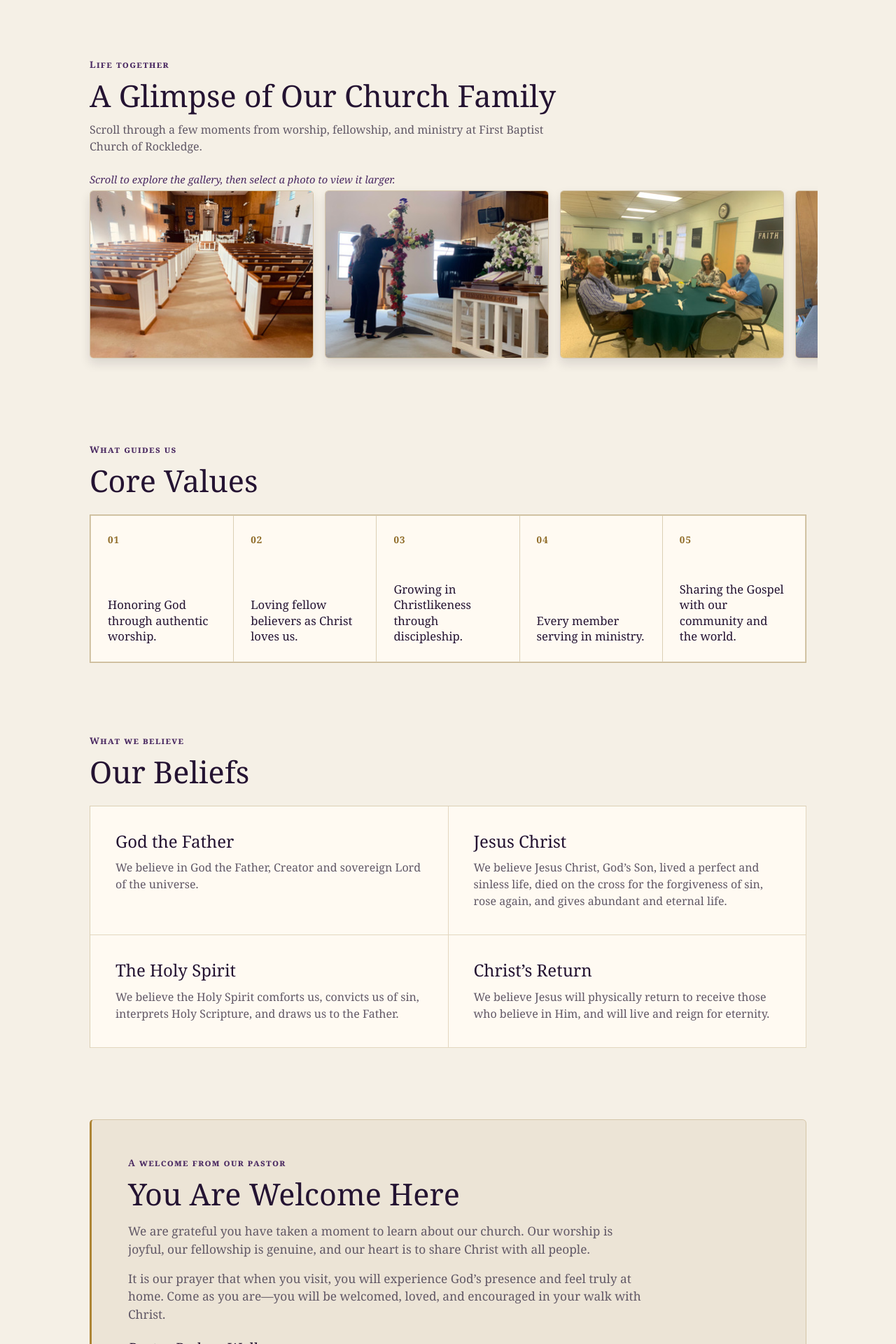
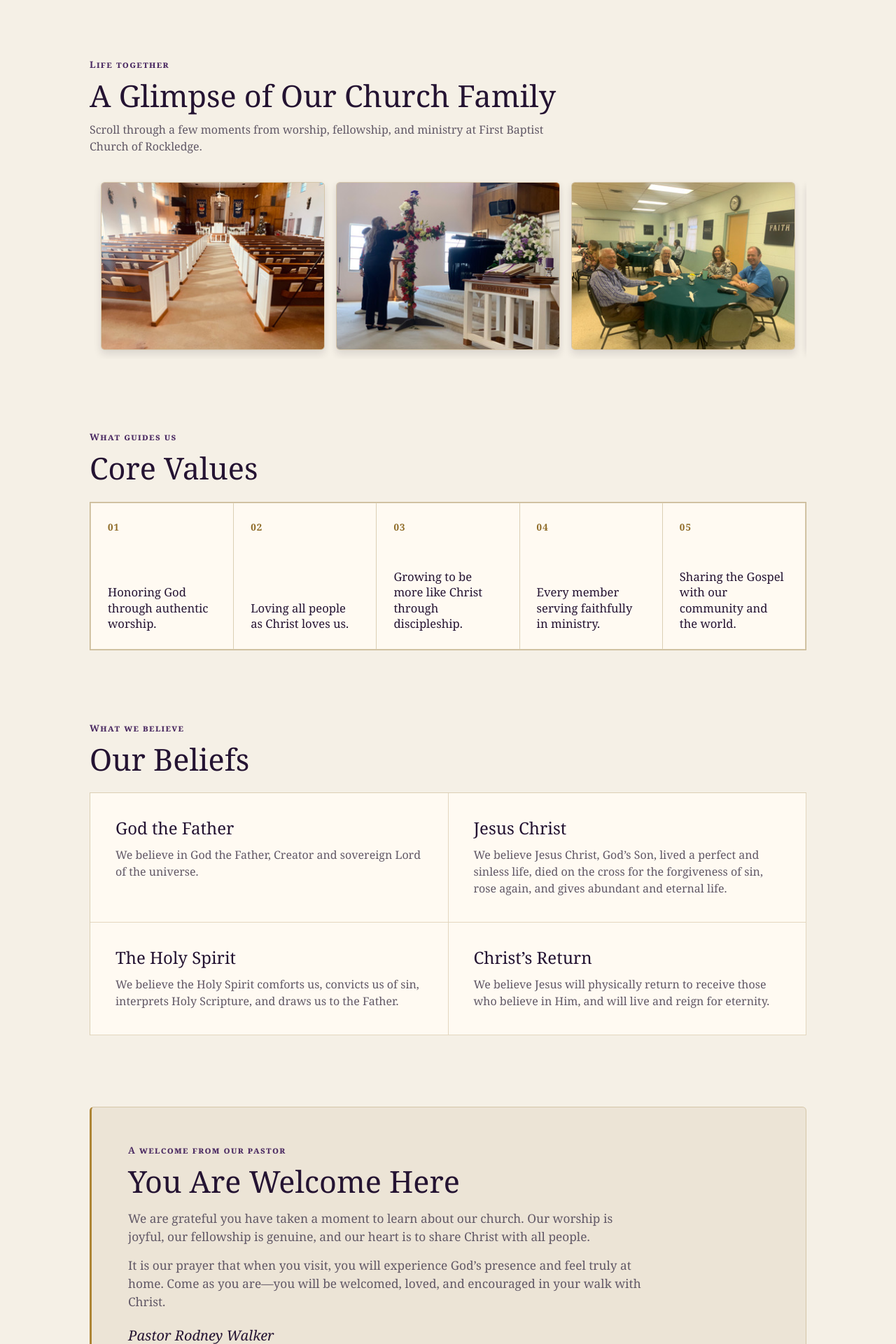
Before and after one commit to fbcrockledgewebdemo/fbcrockledgewebdemo.github.io, a Jekyll site: the page built from about/index.html, in a window 1280 px wide. Shown: the part 600-2520 px from the top of the page at 70% size. Built offline with Jekyll 4.4.1, drawn with Linux system fonts in a browser that asks for light colours.

Commit message:
Refine gallery viewer

```diff
--- a/about/index.html
+++ b/about/index.html
@@ -18,8 +18,7 @@
         <h2 id="gallery-heading">A Glimpse of Our Church Family</h2>
         <p>Scroll through a few moments from worship, fellowship, and ministry at First Baptist Church of Rockledge.</p>
       </div>
-      <p class="about-gallery-hint">Scroll to explore the gallery, then select a photo to view it larger.</p>
-      <div class="about-gallery-track" data-gallery-track tabindex="0" aria-label="Church photo gallery">
+      <div class="about-gallery-track" data-gallery-track>
         {% for photo in site.data.about_gallery.gallery %}
           <figure>
             <button class="about-gallery-trigger" type="button" data-gallery-trigger aria-label="View photo {{ forloop.index }} of {{ forloop.length }}: {{ photo.alt | escape }}">
@@ -35,7 +34,6 @@
           <button class="about-gallery-lightbox-close" type="button" data-gallery-close aria-label="Close photo viewer">Close <span aria-hidden="true">×</span></button>
         </div>
         <img data-gallery-image src="" alt="">
-        <p class="about-gallery-lightbox-caption" data-gallery-caption></p>
         <div class="about-gallery-lightbox-controls">
           <button type="button" data-gallery-previous>← Previous</button>
           <button type="button" data-gallery-next>Next →</button>
@@ -50,9 +48,9 @@
       </div>
       <ol class="about-values-list">
         <li><span aria-hidden="true">01</span><p>Honoring God through authentic worship.</p></li>
-        <li><span aria-hidden="true">02</span><p>Loving fellow believers as Christ loves us.</p></li>
-        <li><span aria-hidden="true">03</span><p>Growing in Christlikeness through discipleship.</p></li>
-        <li><span aria-hidden="true">04</span><p>Every member serving in ministry.</p></li>
+        <li><span aria-hidden="true">02</span><p>Loving all people as Christ loves us.</p></li>
+        <li><span aria-hidden="true">03</span><p>Growing to be more like Christ through discipleship.</p></li>
+        <li><span aria-hidden="true">04</span><p>Every member serving faithfully in ministry.</p></li>
         <li><span aria-hidden="true">05</span><p>Sharing the Gospel with our community and the world.</p></li>
       </ol>
     </section>
--- a/assets/css/styles.css
+++ b/assets/css/styles.css
@@ -58,13 +58,20 @@
 html {
   color-scheme: light;
   background: var(--purple-850);
+  max-width: 100%;
+  overflow-x: hidden;
+  overscroll-behavior-x: none;
   scroll-behavior: smooth;
 }
 
 body {
+  width: 100%;
+  max-width: 100%;
   min-width: 320px;
   min-height: 100vh;
   margin: 0;
+  overflow-x: hidden;
+  overscroll-behavior-x: none;
   color: var(--text-primary);
   background: var(--purple-850);
   display: flex;
@@ -1033,8 +1040,7 @@
 .about-gallery-track {
   display: flex;
   gap: 1rem;
-  padding: 1rem 1rem 1.2rem;
-  margin: -0.75rem -1rem 0;
+  padding: 0.9rem 1rem 0.8rem;
   overflow-x: auto;
   overscroll-behavior-inline: contain;
   scroll-snap-type: inline mandatory;
@@ -1042,18 +1048,6 @@
   scrollbar-width: thin;
 }
 
-.about-gallery-hint {
-  margin: 1rem 0 0;
-  color: var(--purple-700);
-  font-size: 0.92rem;
-  font-style: italic;
-}
-
-.about-gallery-track:focus-visible {
-  outline: 2px solid var(--purple-700);
-  outline-offset: 4px;
-}
-
 .about-gallery-track figure {
   flex: 0 0 min(78vw, 20rem);
   aspect-ratio: 4 / 3;
@@ -1062,7 +1056,7 @@
   background: var(--surface-muted);
   border: 1px solid var(--border-light);
   border-radius: 0.35rem;
-  box-shadow: 0 0.45rem 0.9rem rgba(22, 13, 33, 0.12);
+  box-shadow: 0 0.35rem 0.7rem rgba(22, 13, 33, 0.12);
   scroll-snap-align: start;
 }
 
@@ -1091,11 +1085,11 @@
   width: min(100% - (2 * var(--page-gutter)), 70rem);
   max-height: min(90vh, 54rem);
   padding: 1rem;
-  color: var(--text-on-dark);
-  background: var(--purple-950);
-  border: 1px solid var(--border-gold);
+  color: #fff;
+  background: #111;
+  border: 1px solid rgba(255, 255, 255, 0.3);
   border-radius: 0.35rem;
-  box-shadow: var(--shadow-menu);
+  box-shadow: 0 1rem 3rem rgba(0, 0, 0, 0.45);
 }
 
 .about-gallery-lightbox::backdrop {
@@ -1110,13 +1104,12 @@
   gap: 1rem;
 }
 
-.about-gallery-lightbox-header > p,
-.about-gallery-lightbox-caption {
-  margin: 0;
-}
-
 .about-gallery-lightbox-header > p {
-  color: var(--text-gold);
+  margin: 0;
+}
+
+.about-gallery-lightbox-header > p {
+  color: rgba(255, 255, 255, 0.72);
   font-size: 0.88rem;
   font-variant: small-caps;
   font-weight: bold;
@@ -1124,24 +1117,20 @@
 }
 
 .about-gallery-lightbox img {
-  width: 100%;
+  width: auto;
+  max-width: 100%;
   max-height: min(68vh, 42rem);
   display: block;
-  margin-top: 1rem;
+  margin: 1rem auto 0;
   object-fit: contain;
-}
-
-.about-gallery-lightbox-caption {
-  margin-top: 0.8rem;
-  color: rgba(255, 250, 240, 0.85);
 }
 
 .about-gallery-lightbox button {
   min-height: 2.5rem;
   padding: 0.45rem 0.8rem;
-  color: var(--text-on-dark);
+  color: #fff;
   background: transparent;
-  border: 1px solid var(--border-gold);
+  border: 1px solid rgba(255, 255, 255, 0.42);
   border-radius: 0.2rem;
   cursor: pointer;
   font: inherit;
@@ -1153,8 +1142,8 @@
 
 .about-gallery-lightbox button:hover,
 .about-gallery-lightbox button:focus-visible {
-  color: var(--purple-950);
-  background: var(--gold-300);
+  color: #111;
+  background: #fff;
 }
 
 .about-gallery-lightbox-controls {
@@ -1920,6 +1909,34 @@
 }
 
 @media (max-width: 760px) {
+  .about-gallery-track {
+    margin-inline: calc(-1 * var(--page-gutter));
+    padding-inline: var(--page-gutter);
+  }
+
+  .about-gallery-lightbox {
+    width: 100vw;
+    max-width: none;
+    height: 100dvh;
+    max-height: none;
+    margin: 0;
+    padding: max(1rem, env(safe-area-inset-top)) max(1rem, env(safe-area-inset-right)) max(1rem, env(safe-area-inset-bottom)) max(1rem, env(safe-area-inset-left));
+    border: 0;
+    border-radius: 0;
+  }
+
+  .about-gallery-lightbox[open] {
+    display: grid;
+    grid-template-rows: auto minmax(0, 1fr) auto;
+  }
+
+  .about-gallery-lightbox img {
+    width: 100%;
+    height: 100%;
+    max-height: none;
+    margin: 0;
+  }
+
   .home-service-highlights,
   .home-events-grid,
   .home-blog-grid {
--- a/assets/js/gallery-lightbox.js
+++ b/assets/js/gallery-lightbox.js
@@ -3,7 +3,6 @@
   const dialog = gallery.querySelector("[data-gallery-dialog]");
   const triggers = [...track.querySelectorAll("[data-gallery-trigger]")];
   const image = dialog.querySelector("[data-gallery-image]");
-  const caption = dialog.querySelector("[data-gallery-caption]");
   const position = dialog.querySelector("[data-gallery-position]");
   const close = dialog.querySelector("[data-gallery-close]");
   const previous = dialog.querySelector("[data-gallery-previous]");
@@ -16,7 +15,6 @@
 
     image.src = thumbnail.currentSrc || thumbnail.src;
     image.alt = thumbnail.alt;
-    caption.textContent = thumbnail.alt;
     position.textContent = `Photo ${activeIndex + 1} of ${triggers.length}`;
   };
 
```
